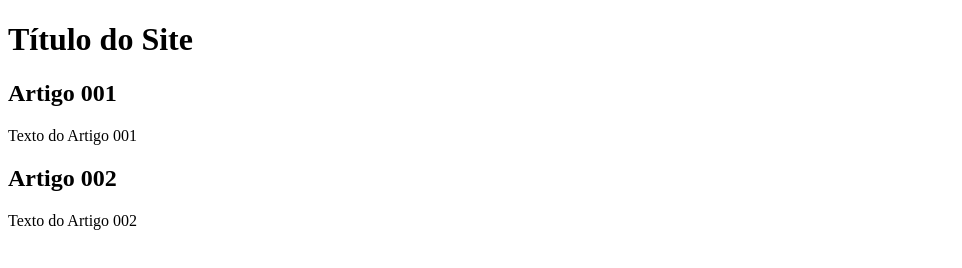
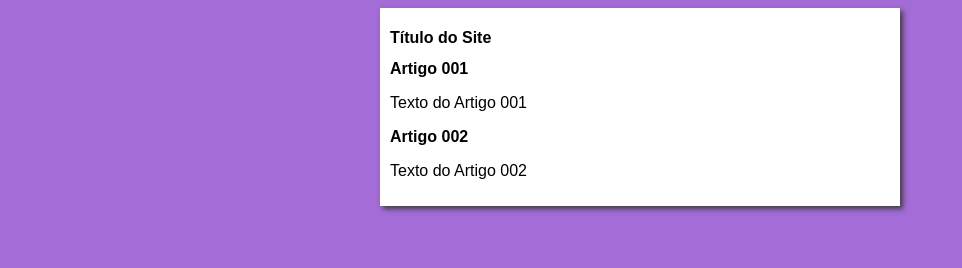
Before and after one commit to ricalinea/projeto-site, a plain HTML site: page index.html in a window 1280 px wide. Shown: the whole page, without its empty margins (0-962 px from the left). Drawn offline with Linux system fonts and the light colour scheme.

Commit message:
iniciei o design

```diff
--- /dev/null
+++ b/estilo/style.css
@@ -0,0 +1,16 @@
+* {
+  font-family: Arial, Helvetica, sans-serif;
+  font-size: 16px;
+}
+
+body {
+  background-color: rgb(163, 108, 214);
+}
+
+main {
+  background-color: white;
+  width: 500px;
+  margin: auto;
+  padding: 10px;
+  box-shadow: 3px 3px 5px rgb(63, 63, 63);
+}
--- a/index.html
+++ b/index.html
@@ -5,6 +5,7 @@
   <meta http-equiv="X-UA-Compatible" content="IE=edge">
   <meta name="viewport" content="width=device-width, initial-scale=1.0">
   <title>Título do Site</title>
+  <link rel="stylesheet" href="estilo/style.css">
 </head>
 <body>
   <main>
```
